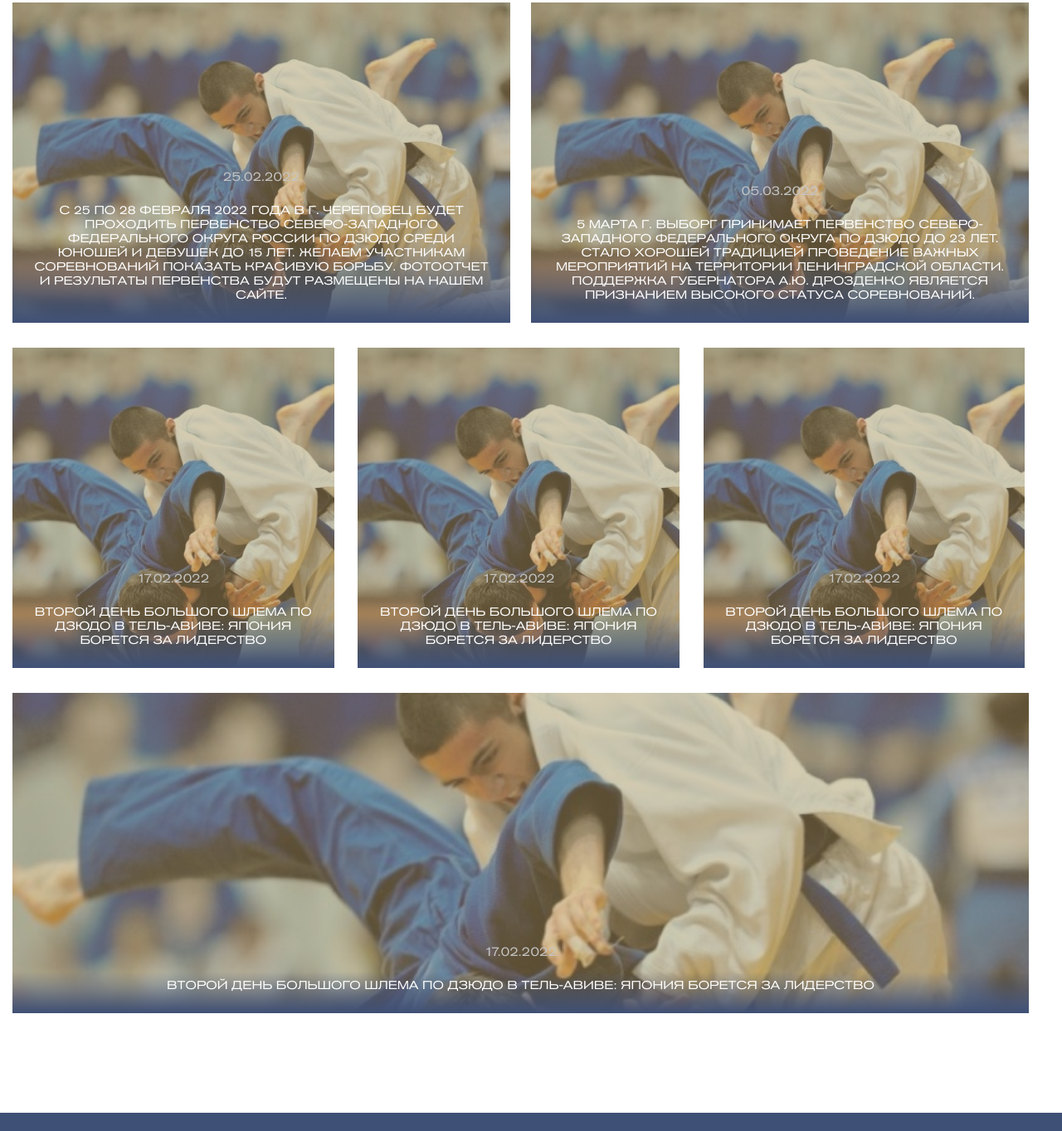
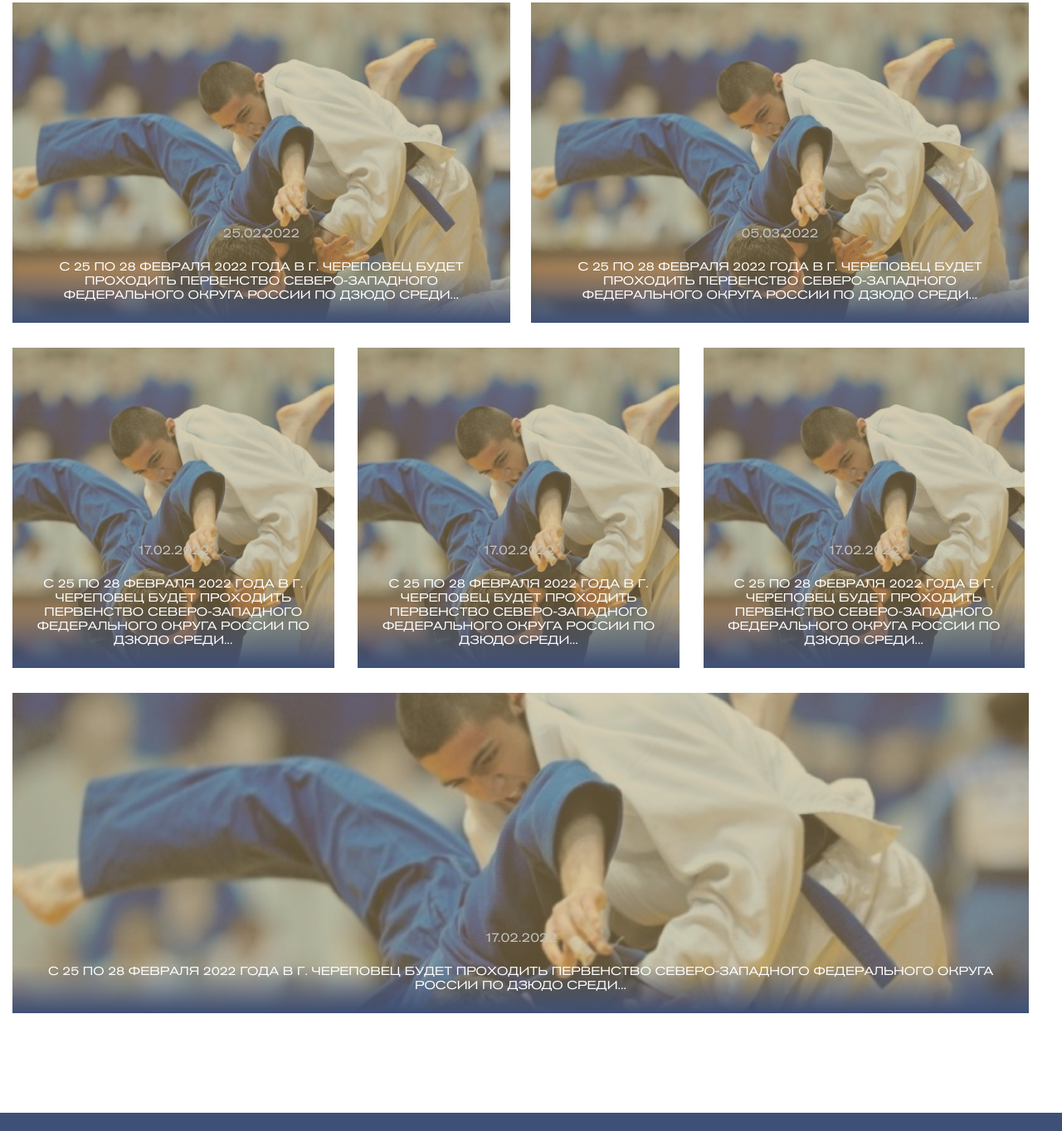
Before and after one commit to islamxm/fdsw, a website: page #src/news.html in a window 1280 px wide. Shown: the part 852-2215 px from the top of the page at 83% size. Drawn offline with nearby package versions, Linux system fonts and the light colour scheme; files that its build step writes are made by us from their sources; a script that the page names is missing.

Commit message:
17.03.22

```diff
--- a/#src/news.html
+++ b/#src/news.html
@@ -74,7 +74,7 @@
                                                 25.02.2022
                                             </div>
                                             <div class="item__content_name">
-                                                с 25 по 28 февраля 2022 года в г. Череповец будет проходить Первенство Северо-Западного Федерального округа России по дзюдо среди юношей и девушек до 15 лет. Желаем участникам соревнований показать красивую борьбу. Фотоотчет и результаты первенства будут размещены на нашем сайте.
+                                                с 25 по 28 февраля 2022 года в г. Череповец будет проходить Первенство Северо-Западного Федерального округа России по дзюдо среди...
                                             </div>
                                         </div>
                                     </div>
@@ -94,7 +94,7 @@
                                                 05.03.2022
                                             </div>
                                             <div class="item__content_name">
-                                                5 марта г. Выборг принимает Первенство Северо-Западного федерального округа по дзюдо до 23 лет. Стало хорошей традицией проведение важных мероприятий на территории Ленинградской области. Поддержка губернатора А.Ю. Дрозденко является признанием высокого статуса соревнований.
+                                                с 25 по 28 февраля 2022 года в г. Череповец будет проходить Первенство Северо-Западного Федерального округа России по дзюдо среди...
                                             </div>
                                         </div>
                                     </div>
@@ -114,8 +114,7 @@
                                                 17.02.2022
                                             </div>
                                             <div class="item__content_name">
-                                                Второй день Большого шлема по дзюдо в Тель-Авиве:
-                                                Япония борется за лидерство
+                                                с 25 по 28 февраля 2022 года в г. Череповец будет проходить Первенство Северо-Западного Федерального округа России по дзюдо среди...
                                             </div>
                                         </div>
                                     </div>
@@ -135,8 +134,7 @@
                                                 17.02.2022
                                             </div>
                                             <div class="item__content_name">
-                                                Второй день Большого шлема по дзюдо в Тель-Авиве:
-                                                Япония борется за лидерство
+                                                с 25 по 28 февраля 2022 года в г. Череповец будет проходить Первенство Северо-Западного Федерального округа России по дзюдо среди...
                                             </div>
                                         </div>
                                     </div>
@@ -156,8 +154,7 @@
                                                 17.02.2022
                                             </div>
                                             <div class="item__content_name">
-                                                Второй день Большого шлема по дзюдо в Тель-Авиве:
-                                                Япония борется за лидерство
+                                                с 25 по 28 февраля 2022 года в г. Череповец будет проходить Первенство Северо-Западного Федерального округа России по дзюдо среди...
                                             </div>
                                         </div>
                                     </div>
@@ -177,8 +174,7 @@
                                                 17.02.2022
                                             </div>
                                             <div class="item__content_name">
-                                                Второй день Большого шлема по дзюдо в Тель-Авиве:
-                                                Япония борется за лидерство
+                                                с 25 по 28 февраля 2022 года в г. Череповец будет проходить Первенство Северо-Западного Федерального округа России по дзюдо среди...
                                             </div>
                                         </div>
                                     </div>
--- a/#src/scss/blocks/news.scss
+++ b/#src/scss/blocks/news.scss
@@ -60,8 +60,8 @@
 
                 &:hover {
                     &::after {
-                        // height: 70%;
-                        background-color: rgba(#B59C67, 0);
+                        height: 70%;
+                        background-color: rgba(#B59C67, 1);
                     }
                 }
 
```
Also changed, not shown: fdsw/news.html (+6 -10 lines), fdsw/css/style.css, fdsw/css/style.min.css, fdsw/img/news/news-hero.png (deleted), fdsw/img/result/res-vid.png (deleted).
